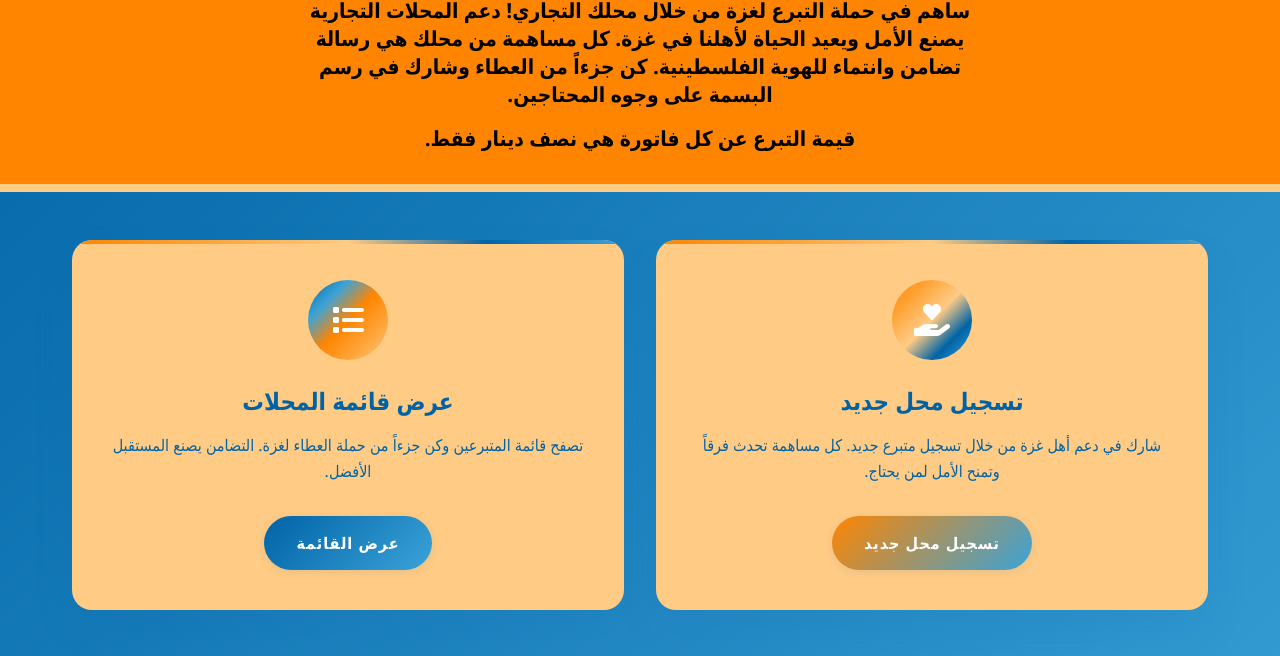
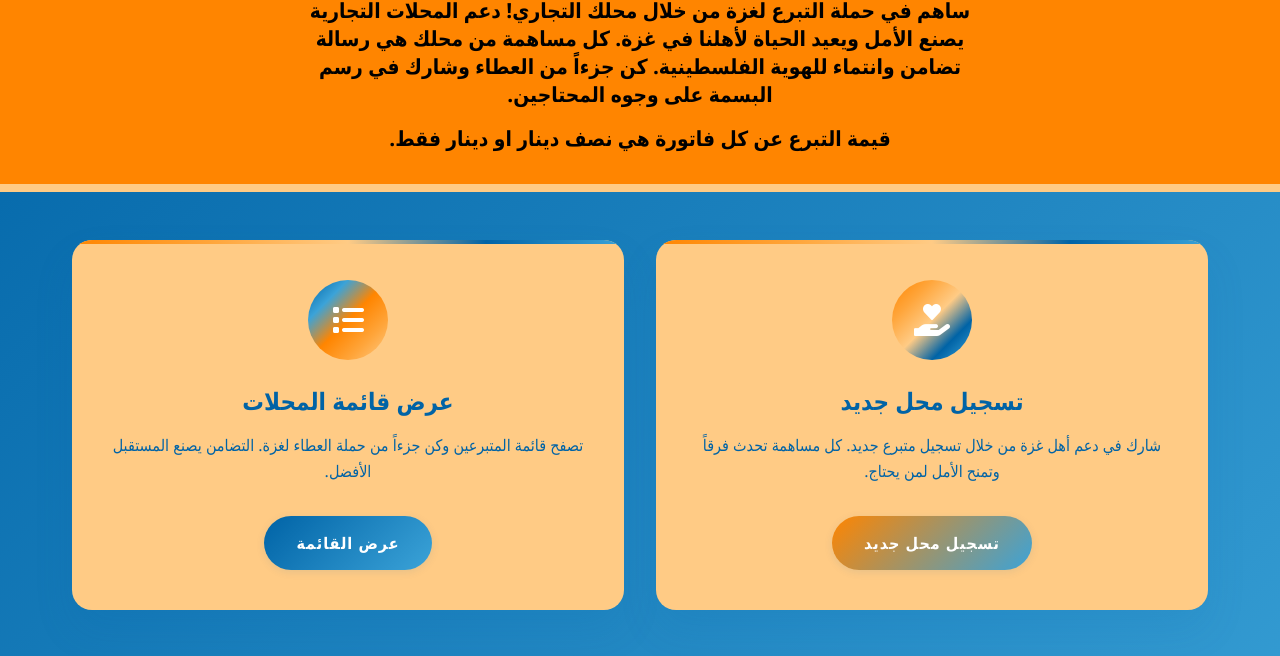
Before and after one commit to carlos25abdo/GHope, a plain HTML site: page index.html in a window 1280 px wide. Shown: the part 143-799 px from the top of the page. Drawn offline with Linux system fonts and the light colour scheme; no server answers.

Commit message:
Update index.html

```diff
--- a/index.html
+++ b/index.html
@@ -265,7 +265,7 @@
             </div>
             <h1>حملة ليبيا تعانق غزة</h1>
             <p>ساهم في حملة التبرع لغزة من خلال محلك التجاري! دعم المحلات التجارية يصنع الأمل ويعيد الحياة لأهلنا في غزة. كل مساهمة من محلك هي رسالة تضامن وانتماء للهوية الفلسطينية. كن جزءاً من العطاء وشارك في رسم البسمة على وجوه المحتاجين.</p>
-            <p style="margin-top:1rem;font-weight:bold;">قيمة التبرع عن كل فاتورة هي نصف دينار فقط.</p>
+            <p style="margin-top:1rem;font-weight:bold;">  قيمة التبرع عن كل فاتورة هي نصف دينار  او دينار فقط.</p>
         </div>
     </div>
 
```
